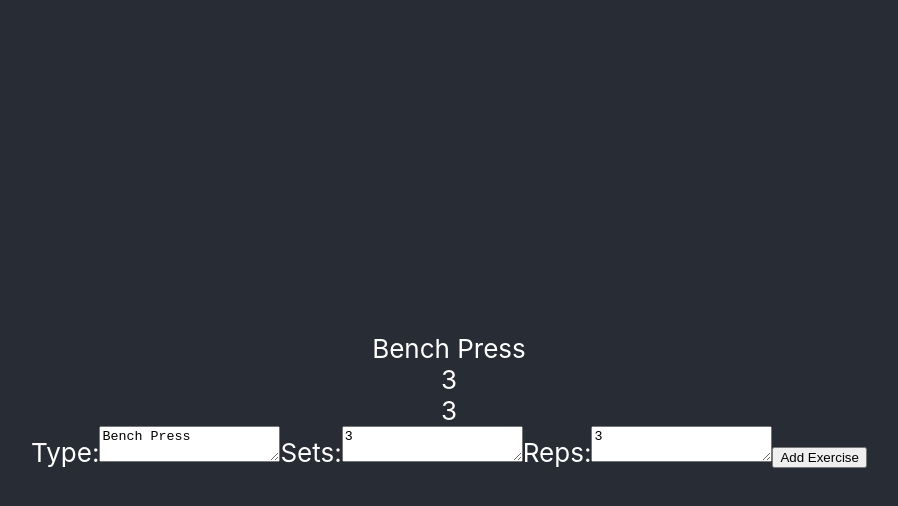
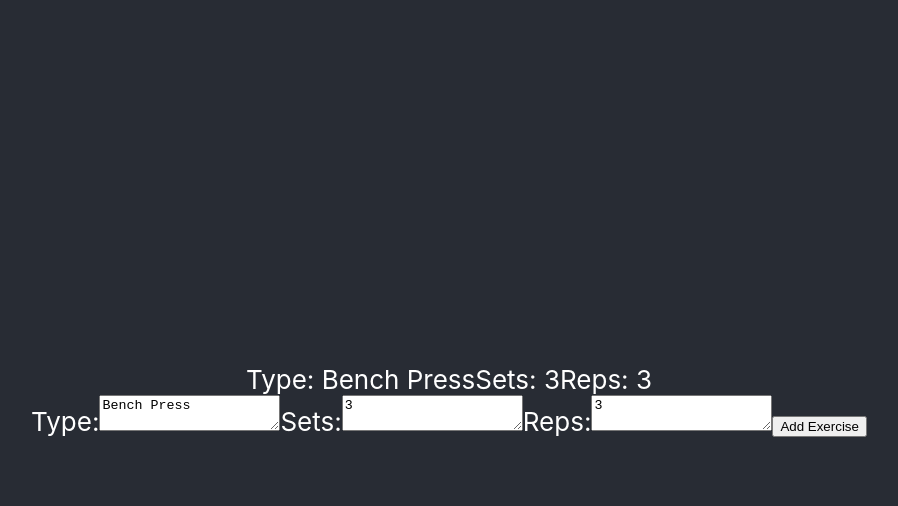
Before and after one commit to AndreBarr/fitjournal, a React (Create React App) app: page / in a window 1280 px wide. Both pictures are taken after a click on the input "Add Exercise". Shown: the top 506 px of the page, without its empty margins (191-1089 px from the left). Built offline with nearby package versions, Linux system fonts and the light colour scheme.

Commit message:
Better code structure

```diff
--- a/src/components/Exercise.js
+++ b/src/components/Exercise.js
@@ -1,14 +1,15 @@
 import React from "react";
 
-class Exercise extends React.Component {
-  constructor(props) {
-    super(props);
-    this.state = {};
-  }
-
-  render() {
-    return <header>{this.props.value}</header>;
-  }
+function Exercise(props) {
+  return (
+    <header>
+      <div className="row">
+        Type: {props.exercise.type}
+        Sets: {props.exercise.sets}
+        Reps: {props.exercise.reps}
+      </div>
+    </header>
+  );
 }
 
 export default Exercise;
--- a/src/components/Workout.js
+++ b/src/components/Workout.js
@@ -6,7 +6,15 @@ class Workout extends React.Component {
   constructor(props) {
     super(props);
     this.state = {
-      exercises: [{ exercise: null }],
+      exercises: [
+        {
+          exercise: {
+            type: null,
+            sets: null,
+            reps: null,
+          },
+        },
+      ],
       type: "Bench Press",
       sets: 3,
       reps: 3,
@@ -18,21 +26,19 @@ class Workout extends React.Component {
     this.setState({
       exercises: exercises.concat([
         {
-          exercise: (
-            <div>
-              <div>{this.state.type}</div>
-              <div>{this.state.sets}</div>
-              <div>{this.state.reps}</div>
-            </div>
-          ),
+          exercise: {
+            type: this.state.type,
+            sets: this.state.sets,
+            reps: this.state.reps,
+          },
         },
       ]),
     });
     event.preventDefault();
   }
 
-  renderExercise(i) {
-    return <Exercise value={i} key={i} />;
+  renderExercise(excercise) {
+    return <Exercise exercise={excercise} />;
   }
 
   handleChange(event) {
@@ -43,7 +49,7 @@ class Workout extends React.Component {
 
   render() {
     let workout = [];
-    for (let i = 0; i < this.state.exercises.length; i++) {
+    for (let i = 1; i < this.state.exercises.length; i++) {
       workout.push(this.renderExercise(this.state.exercises[i].exercise));
     }
     return (
```
Also changed, not shown: 1 other file (tests, documents, lock files or other folders).
